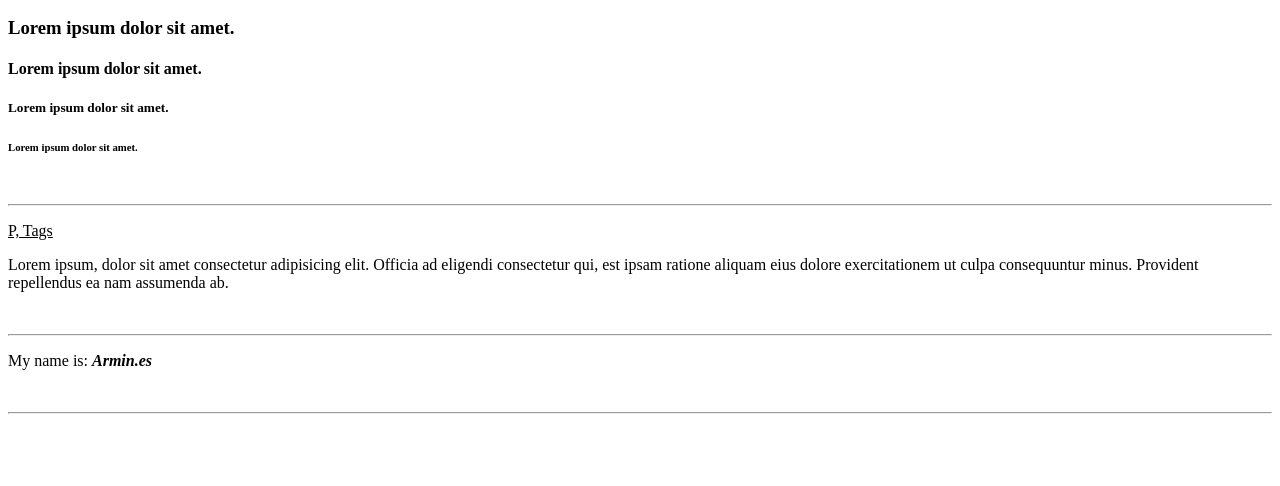
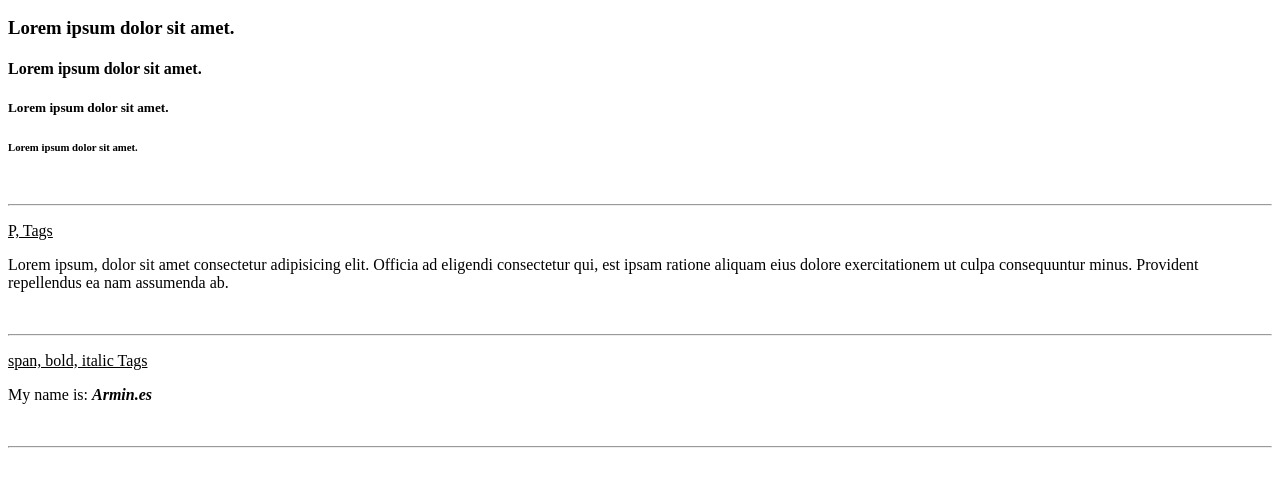
Before and after one commit to arminesmaeilzadeh/html-practice, a plain HTML site: page index.html in a window 1280 px wide. Shown: the part 144-630 px from the top of the page. Drawn offline with Linux system fonts and the light colour scheme.

Commit message:
edit Span bold italic Tags

```diff
--- a/index.html
+++ b/index.html
@@ -27,6 +27,7 @@
     <br>
     <hr>
     <!-- Span bold italic Tags -->
+    <u><p>span, bold, italic Tags </p></u>
     <p>My name is: <span><b><i>Armin.es</i></span></p>
     <br>
     <hr>
```
